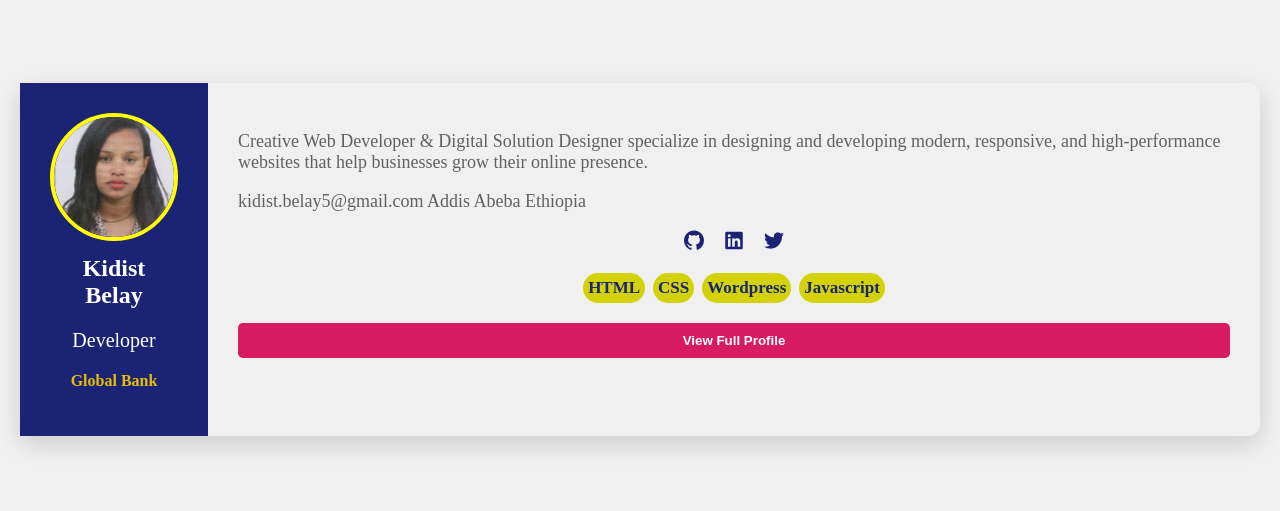
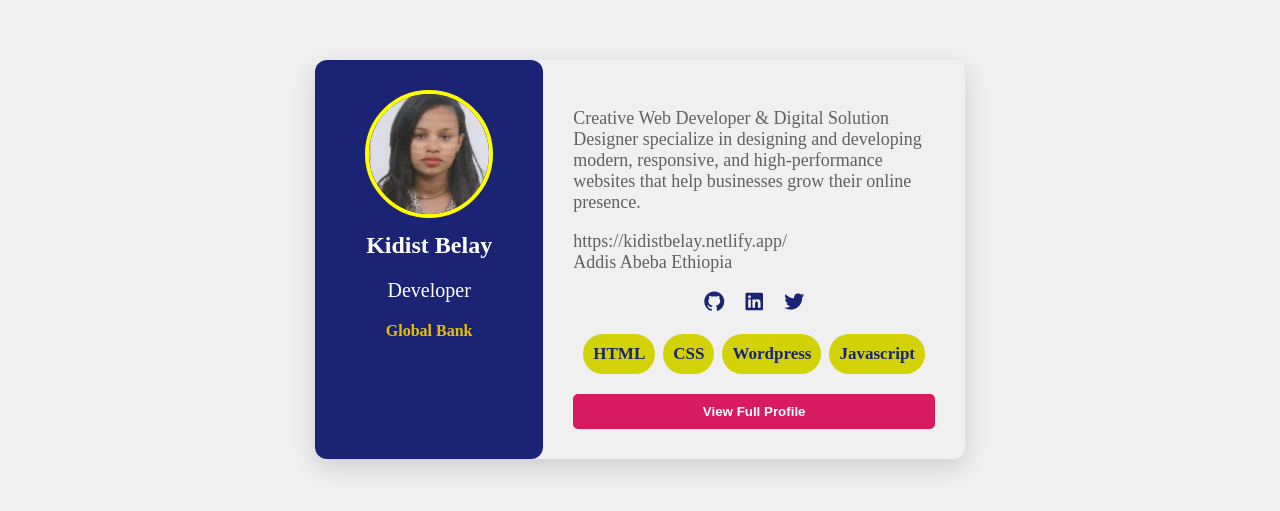
Before and after one commit to bkidist/Profile-Card, a plain HTML site: page index.html in a window 1280 px wide. Shown: the part 161-672 px from the top of the page. Drawn offline with Linux system fonts and the light colour scheme.

Commit message:
modified:   index.html 	modified:   style.css

```diff
--- a/index.html
+++ b/index.html
@@ -25,7 +25,8 @@
                 Creative Web Developer & Digital Solution Designer specialize in designing and developing modern, responsive, and high-performance websites that help businesses grow their online presence.
             </p>
             <div class="contact-info">
-                <p>kidist.belay5@gmail.com Addis Abeba Ethiopia</p>
+                <p>https://kidistbelay.netlify.app/
+  <br> Addis Abeba Ethiopia</p>
             </div>
             <!-- Social links -->
              <div class="social-links">
@@ -42,7 +43,11 @@
               </div>
               <!--button-->
               <button class="cta-button">
-                View Full Profile
+                <a
+                href="https://kidistbelay.netlify.app/"
+                style="text-decoration: none;color: #fff;"
+                >View Full Profile</a
+              >
               </button>
          </div>
          <!-- Main end-->
--- a/style.css
+++ b/style.css
@@ -13,7 +13,9 @@ body{
     display: flex;
     border-radius: 12px;
     box-shadow: 0 8px 24px rgb(0,0,0,0.15);
-    width: 100%;
+    max-width: 650px;
+    width:100%;
+
 }
 
 .profile-sidebar{
@@ -21,6 +23,8 @@ body{
     padding: 30px;
     text-align: center;
     color: white;
+    border-radius: 12px;
+    width: 100%;
 }
 
 .profile-photo{
@@ -83,12 +87,14 @@ h2{
     margin-bottom: 20px;
     justify-content: center;
     flex-wrap: wrap;
+
+
 }
 
 .skill{
     background-color: rgb(210, 210, 6);
     color: #1a2374;
-    padding: 5px;
+    padding: 10px;
     border-radius: 20px;
     font-weight: bold;
     font-size: 17px;;
```
